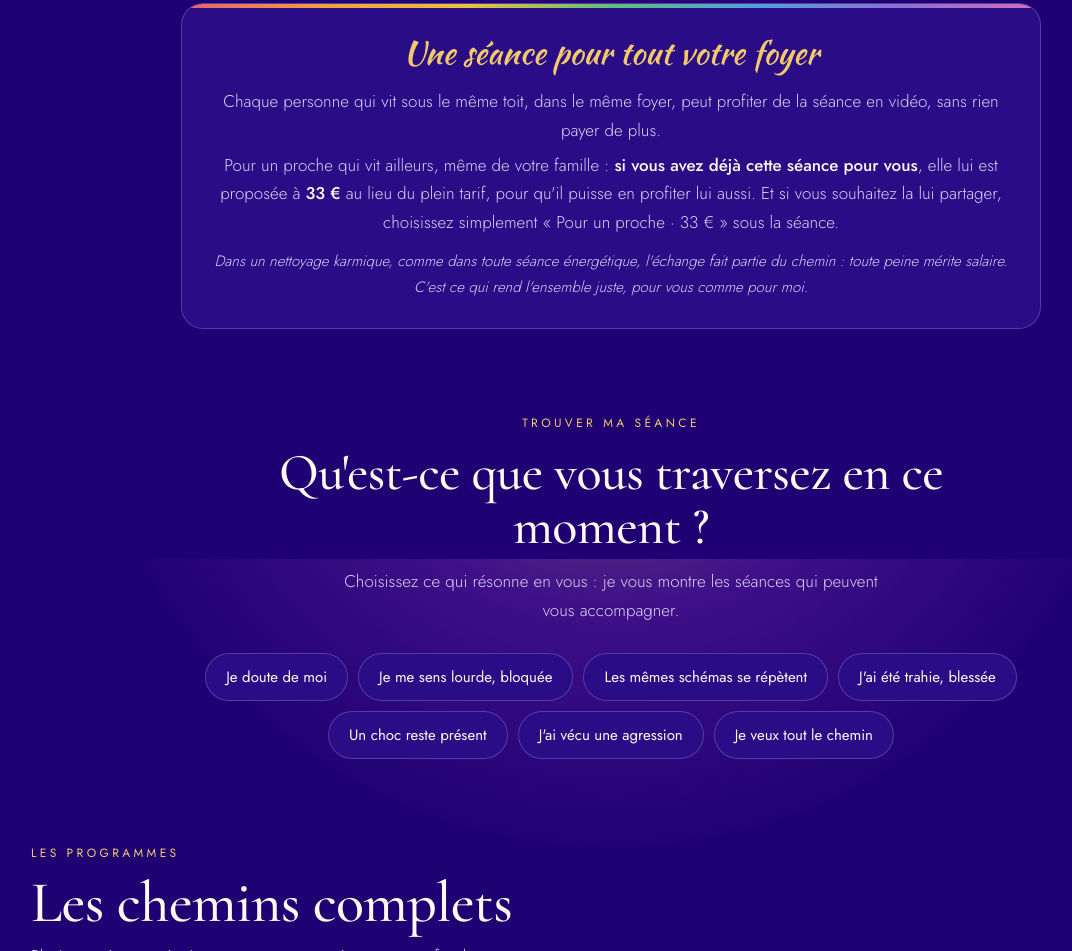
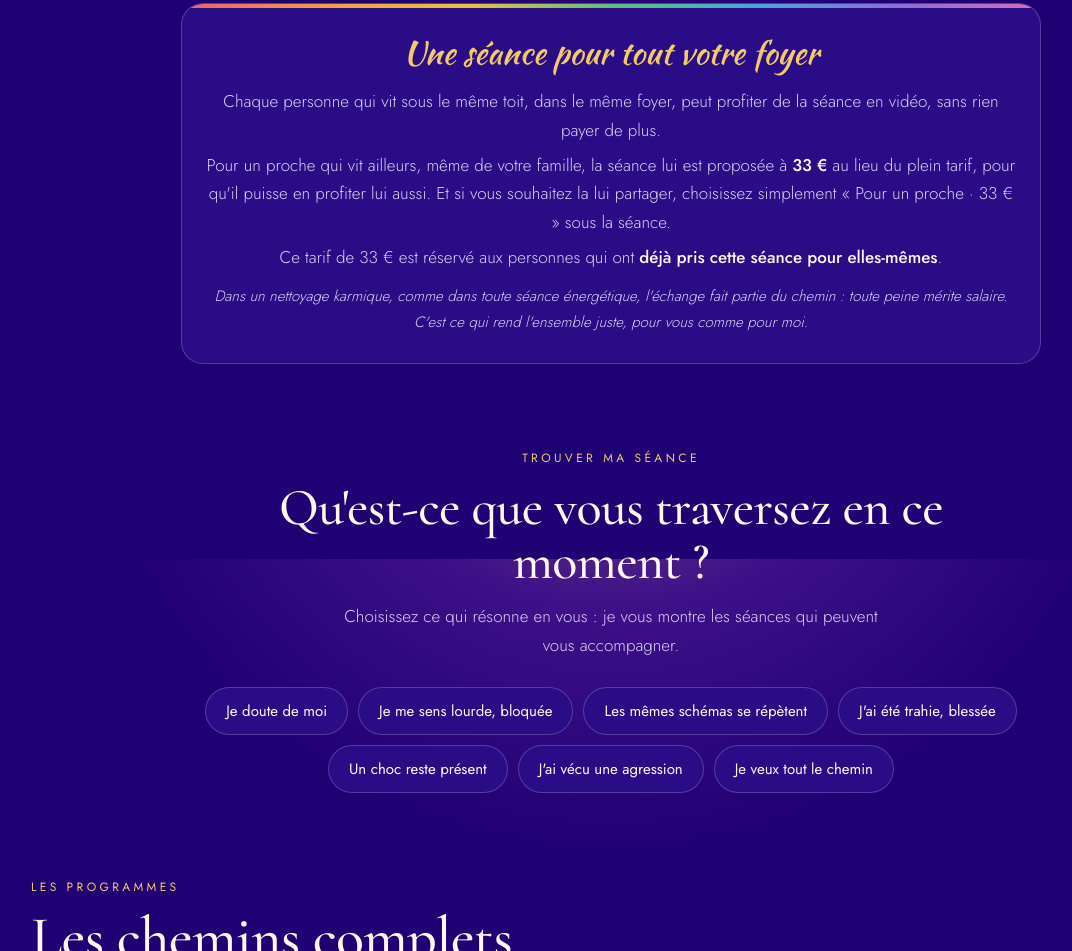
Before and after one commit to diweradevienne/diweradevienne.github.io, a plain HTML site: page index.html in a window 1280 px wide. Shown: the part 1041-1992 px from the top of the page, without its empty margins (29-1101 px from the left). Drawn offline with Linux system fonts and the light colour scheme.

Commit message:
Texte du proche : sa première phrase + la condition

```diff
--- a/index.html
+++ b/index.html
@@ -343,8 +343,9 @@ footer .prisme{margin:18px 0}
   <div class="foyer">
     <div class="foyer-titre">Une séance pour tout votre foyer</div>
     <p>Chaque personne qui vit sous le même toit, dans le même foyer, peut profiter de la séance en vidéo, sans rien payer de plus.</p>
-    <p>Pour un proche qui vit ailleurs, même de votre famille : <b>si vous avez déjà cette séance pour vous</b>, elle lui est proposée à <b>33 €</b> au lieu du plein tarif, pour qu'il puisse en profiter lui aussi.
+    <p>Pour un proche qui vit ailleurs, même de votre famille, la séance lui est proposée à <b>33 €</b> au lieu du plein tarif, pour qu'il puisse en profiter lui aussi.
       Et si vous souhaitez la lui partager, choisissez simplement « Pour un proche · 33 € » sous la séance.</p>
+    <p>Ce tarif de 33 € est réservé aux personnes qui ont <b>déjà pris cette séance pour elles-mêmes</b>.</p>
     <p class="echange">Dans un nettoyage karmique, comme dans toute séance énergétique, l'échange fait partie du chemin : toute peine mérite salaire.
       C'est ce qui rend l'ensemble juste, pour vous comme pour moi.</p>
   </div>
```
